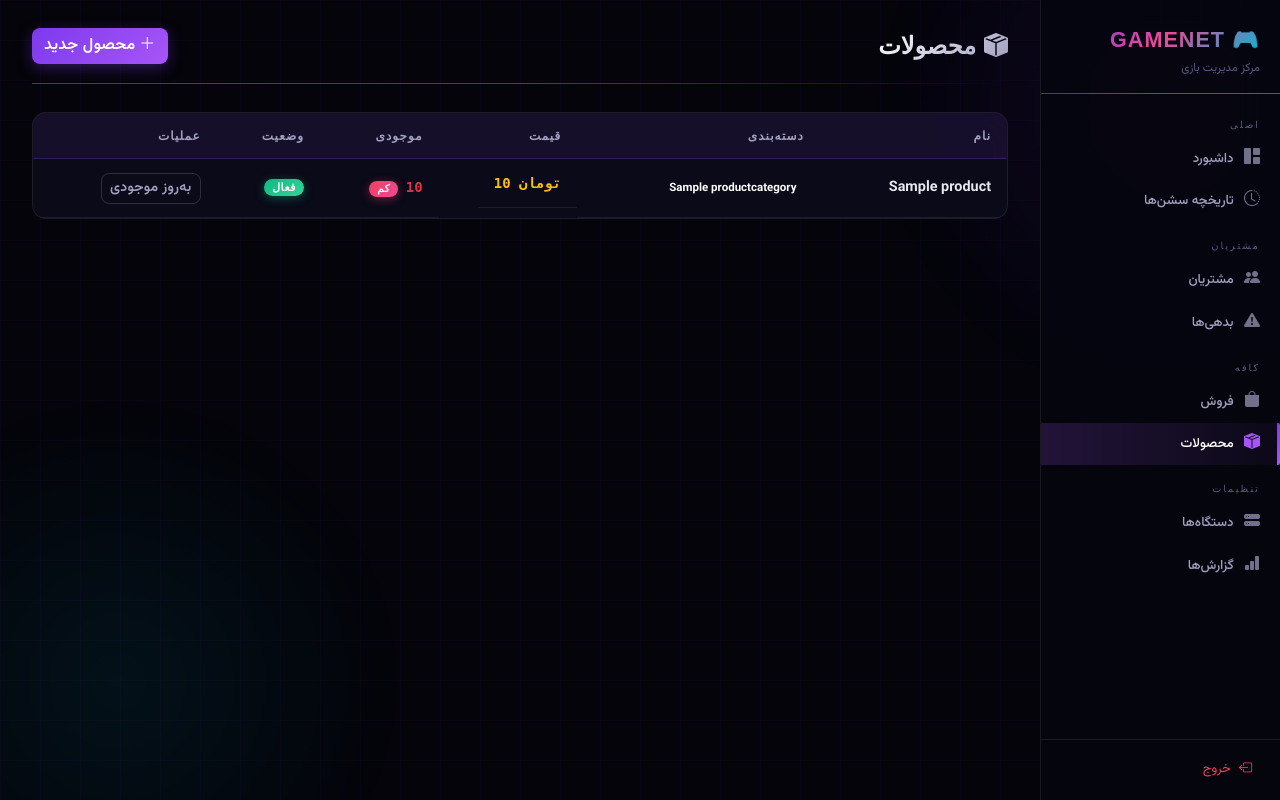
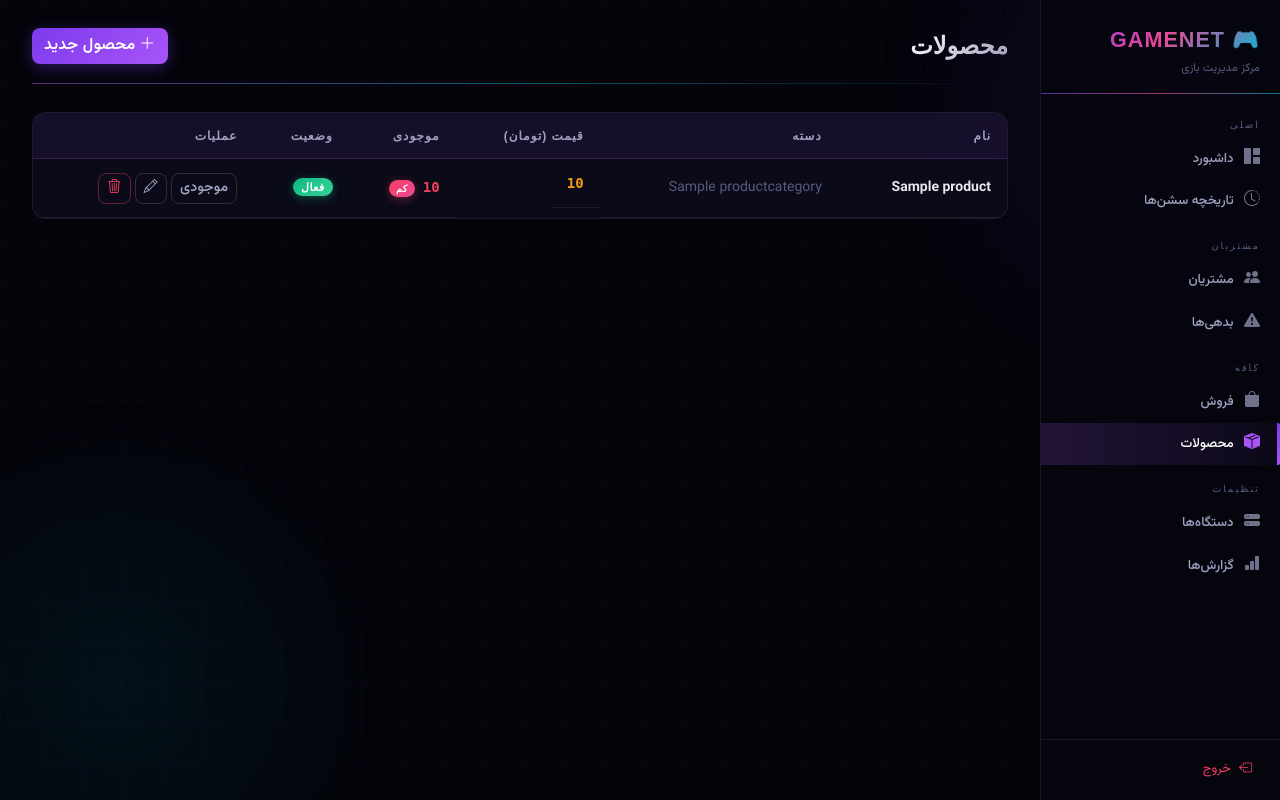
Before and after one commit to sina-mobarez/gamenet-management-system, a Django app: page /products/ in a window 1280 px wide. Run offline with Django 5.2, Linux system fonts and the light colour scheme; a user stored in the database is signed in; tables that the repository leaves empty hold one stand-in row (values such as "Sample post"); some libraries are stand-ins or nearby versions; some web fonts are replaced.

Commit message:
fix : update product manage page

```diff
--- a/templates/products_manage.html
+++ b/templates/products_manage.html
@@ -1,141 +1,102 @@
 {% extends 'base.html' %}
-{% load shamsi humanize %}
 {% block title %}محصولات{% endblock %}
 {% block content %}
 <div class="page-header d-flex justify-content-between align-items-center">
-  <h2><i class="bi bi-box-seam-fill me-2" style="-webkit-text-fill-color:var(--violet-lt);color:var(--violet-lt)"></i>محصولات</h2>
+  <h2>محصولات</h2>
   <button class="btn btn-primary" data-bs-toggle="modal" data-bs-target="#addProductModal">
     <i class="bi bi-plus-lg me-1"></i>محصول جدید
   </button>
 </div>
-
 <div class="card">
   <div class="table-responsive">
-    <table class="table table-hover mb-0">
-      <thead>
-        <tr>
-          <th>نام</th><th>دسته‌بندی</th><th>قیمت</th><th>موجودی</th><th>وضعیت</th><th>عملیات</th>
-        </tr>
-      </thead>
+    <table class="table mb-0">
+      <thead><tr>
+        <th>نام</th><th>دسته</th><th>قیمت (تومان)</th><th>موجودی</th><th>وضعیت</th><th>عملیات</th>
+      </tr></thead>
       <tbody>
       {% for p in products %}
       <tr>
-        <td><strong style="font-size:.9rem">{{ p.name }}</strong></td>
+        <td><strong>{{ p.name }}</strong></td>
+        <td style="color:var(--text-3)">{{ p.category|default:"—" }}</td>
+        <td class="num fw-bold" style="color:var(--neon-gold)">{{ p.price|floatformat:0 }}</td>
         <td>
-          <span class="badge badge-violet" style="font-size:.72rem">{{ p.category|default:"سایر" }}</span>
+          <span class="num {% if p.is_low_stock %}fw-bold{% endif %}"
+                style="color:{% if p.is_low_stock %}var(--neon-red){% else %}var(--text-2){% endif %}">{{ p.stock }}</span>
+          {% if p.is_low_stock %}<span class="badge-busy ms-1" style="font-size:.6rem">کم</span>{% endif %}
         </td>
-        <td class="text-warning num fw-bold"> تومان {{ p.price|intcomma }}</td>
+        <td>{% if p.is_active %}<span class="badge-free">فعال</span>{% else %}<span class="badge-ghost">غیرفعال</span>{% endif %}</td>
         <td>
-          <span class="num fw-bold {% if p.is_low_stock %}text-danger{% else %}text-success{% endif %}">{{ p.stock }}</span>
-          {% if p.is_low_stock %}
-          <span class="badge badge-busy ms-1" style="font-size:.65rem">کم</span>
-          {% endif %}
-        </td>
-        <td>
-          <span class="badge {% if p.is_active %}badge-free{% else %}" style="background:rgba(255,255,255,.06);color:var(--muted-lt);border:1px solid var(--border){% endif %}">
-            {% if p.is_active %}فعال{% else %}غیرفعال{% endif %}
-          </span>
-        </td>
-        <td>
-          <button class="btn btn-sm btn-outline-secondary"
+          <div class="d-flex gap-1">
+            <button class="btn btn-outline-secondary btn-sm"
                     data-bs-toggle="modal" data-bs-target="#stockModal"
                     data-pid="{{ p.id }}" data-name="{{ p.name }}" data-stock="{{ p.stock }}">
-            به‌روز موجودی
+              موجودی
             </button>
+            <a href="{% url 'product_edit' p.pk %}" class="btn btn-outline-secondary btn-sm"><i class="bi bi-pencil"></i></a>
+            <a href="{% url 'product_delete' p.pk %}" class="btn btn-outline-danger btn-sm"><i class="bi bi-trash3"></i></a>
+          </div>
         </td>
       </tr>
       {% empty %}
-      <tr>
-        <td colspan="6" class="text-center py-5">
-          <i class="bi bi-box-seam d-block mb-2" style="font-size:2rem;opacity:.25"></i>
-          <span class="text-muted">محصولی ندارید.</span>
-        </td>
-      </tr>
+      <tr><td colspan="6" class="text-center py-5" style="color:var(--text-3)">محصولی ندارید.</td></tr>
       {% endfor %}
       </tbody>
     </table>
   </div>
 </div>
 
-{% endblock %}
-
-{% block modals %}
-<!-- Add Product Modal -->
 <div class="modal fade" id="addProductModal" tabindex="-1">
   <div class="modal-dialog">
     <div class="modal-content">
-      <div class="modal-header">
-        <h5 class="modal-title"><i class="bi bi-plus-circle me-2" style="color:var(--violet-lt)"></i>محصول جدید</h5>
-        <button type="button" class="btn-close" data-bs-dismiss="modal"></button>
-      </div>
+      <div class="modal-header"><h5 class="modal-title">محصول جدید</h5>
+        <button type="button" class="btn-close" data-bs-dismiss="modal"></button></div>
       <form method="post" action="{% url 'product_create' %}">
         {% csrf_token %}
         <div class="modal-body">
-          <div class="mb-3">
-            <label class="form-label">نام *</label>
-            <input type="text" name="name" class="form-control" required>
-          </div>
+          <div class="mb-3"><label class="form-label">نام *</label>
+            <input type="text" name="name" class="form-control" required></div>
           <div class="row g-2">
-            <div class="col">
-              <label class="form-label">قیمت ( تومان ) *</label>
-              <input type="number" name="price" class="form-control ltr" step="0.01" min="0" required>
-            </div>
-            <div class="col">
-              <label class="form-label">موجودی اولیه</label>
-              <input type="number" name="stock" class="form-control ltr" value="0" min="0">
-            </div>
+            <div class="col"><label class="form-label">قیمت (تومان)</label>
+              <input type="number" name="price" class="form-control ltr" step="1000" min="0" required></div>
+            <div class="col"><label class="form-label">موجودی</label>
+              <input type="number" name="stock" class="form-control ltr" value="0" min="0"></div>
           </div>
           <div class="row g-2 mt-1">
-            <div class="col">
-              <label class="form-label">دسته‌بندی</label>
-              <select name="category_id" class="form-select">
-                <option value="">— بدون دسته —</option>
-                {% for cat in categories %}
-                <option value="{{ cat.id }}">{{ cat.name }}</option>
-                {% endfor %}
-              </select>
-            </div>
-            <div class="col">
-              <label class="form-label">هشدار موجودی کم</label>
-              <input type="number" name="low_stock_threshold" class="form-control ltr" value="5" min="0">
-            </div>
+            <div class="col"><label class="form-label">دسته‌بندی</label>
+              <select name="category_id" class="form-select"><option value="">— بدون دسته —</option>
+                {% for cat in categories %}<option value="{{ cat.id }}">{{ cat.name }}</option>{% endfor %}
+              </select></div>
+            <div class="col"><label class="form-label">هشدار موجودی</label>
+              <input type="number" name="low_stock_threshold" class="form-control ltr" value="5" min="0"></div>
           </div>
         </div>
         <div class="modal-footer">
           <button type="button" class="btn btn-outline-secondary" data-bs-dismiss="modal">انصراف</button>
-          <button type="submit" class="btn btn-primary">ایجاد محصول</button>
+          <button type="submit" class="btn btn-primary">ایجاد</button>
         </div>
       </form>
     </div>
   </div>
 </div>
 
-<!-- Stock Modal -->
 <div class="modal fade" id="stockModal" tabindex="-1">
-  <div class="modal-dialog modal-sm">
-    <div class="modal-content">
-      <div class="modal-header">
-        <h5 class="modal-title">به‌روزرسانی موجودی</h5>
-        <button type="button" class="btn-close" data-bs-dismiss="modal"></button>
-      </div>
+  <div class="modal-dialog modal-sm"><div class="modal-content">
+    <div class="modal-header"><h5 class="modal-title">به‌روز موجودی</h5>
+      <button type="button" class="btn-close" data-bs-dismiss="modal"></button></div>
     <div class="modal-body">
-        <div class="fw-bold mb-3" id="stockModalName" style="font-family:'Oxanium',sans-serif"></div>
-        <form method="post" id="stockForm">
-          {% csrf_token %}
+      <p class="fw-bold mb-3" id="stockModalName" style="color:var(--neon-purple)"></p>
+      <form method="post" id="stockForm">{% csrf_token %}
         <label class="form-label">موجودی جدید</label>
-          <input type="number" name="stock" id="stockInput" class="form-control ltr mb-3" min="0" required>
-          <div class="d-flex gap-2">
+        <input type="number" name="stock" id="stockInput" class="form-control ltr" min="0" required>
+        <div class="mt-3 d-flex gap-2">
           <button type="submit" class="btn btn-primary flex-fill">ذخیره</button>
           <button type="button" class="btn btn-outline-secondary" data-bs-dismiss="modal">انصراف</button>
         </div>
       </form>
     </div>
-    </div>
-  </div>
+  </div></div>
 </div>
 {% endblock %}
-
-
 {% block extra_js %}
 <script>
 document.getElementById('stockModal').addEventListener('show.bs.modal', e => {
```
Lines whose indentation alone changed are shown as unchanged.
